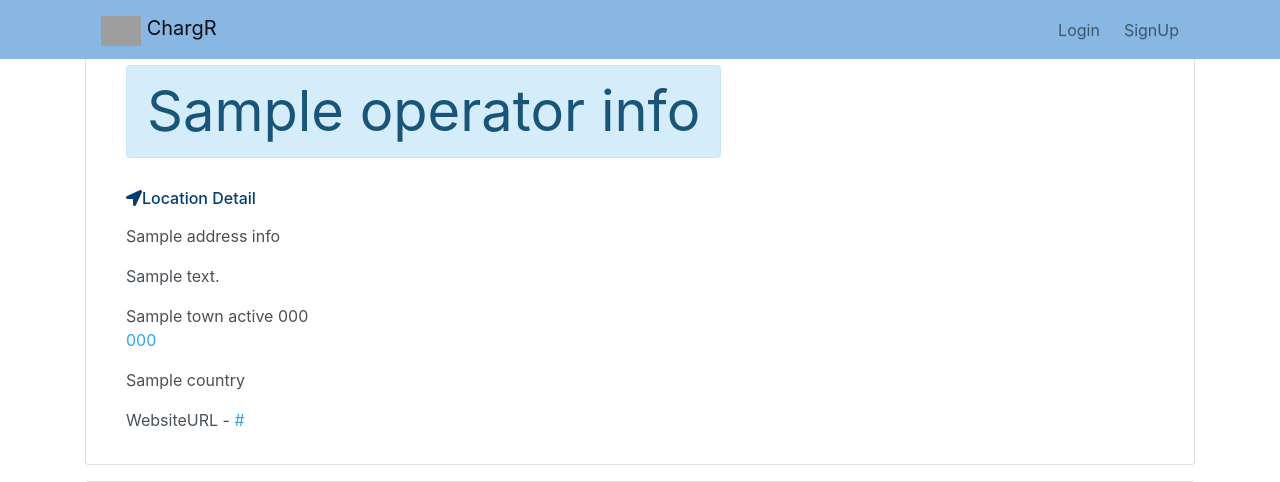
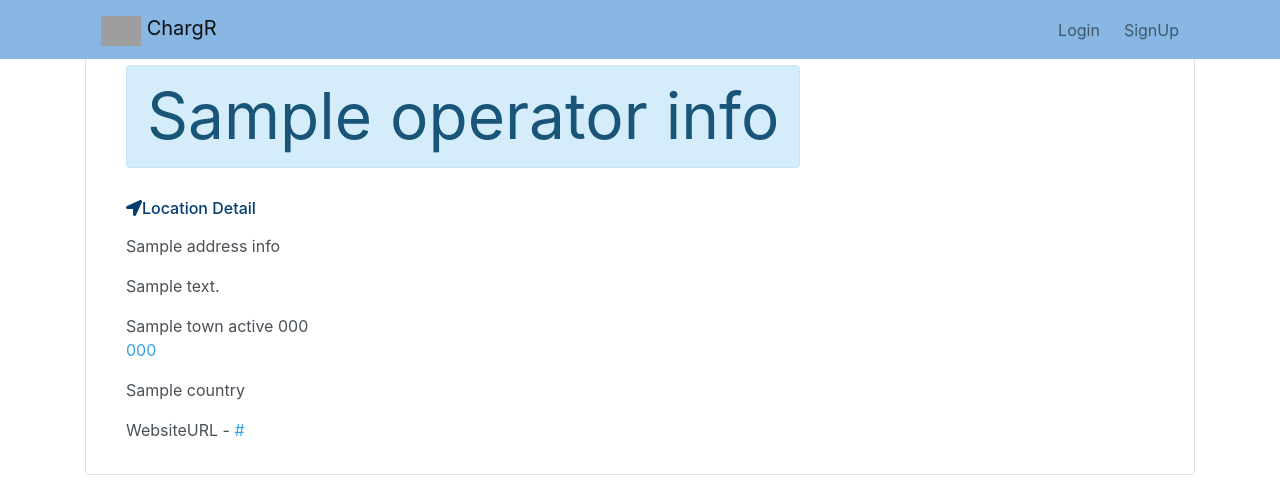
Before and after one commit to SpringBoardRepo/ChargR, a Flask app: page /station/detail/1 in a window 1280 px wide. Shown: the top 482 px of the page. Run offline with Flask 2, Linux system fonts and the light colour scheme; tables that the repository leaves empty hold one stand-in row (values such as "Sample post"); a database or web service that is not in the repository returns one stand-in record (values such as "Sample title"); data that the repository does not hold is empty; some libraries are stand-ins or nearby versions; grey boxes are pictures that could not be loaded.

Commit message:
change in font size

```diff
--- a/app.py
+++ b/app.py
@@ -20,7 +20,8 @@ app.config["MAP_BOX_API_KEY"] = os.environ.get(
     'MAP_BOX_API_KEY', MAP_BOX_API_KEY)
 
 
-app.config["SQLALCHEMY_DATABASE_URI"] = os.environ.get('DATABASE_URL').replace(
+app.config["SQLALCHEMY_DATABASE_URI"] = os.environ.get(
+    'DATABASE_URL').replace(
         "postgres://", "postgresql://", 1)
 app.config["SQLALCHEMY_TRACK_MODIFICATIONS"] = False
 app.config['SQLALCHEMY_ECHO'] = True
--- a/templates/details.html
+++ b/templates/details.html
@@ -3,7 +3,7 @@
   {% for d in data %}
     <div class="card text-left mt-5">
         <ul>
-            <h6 class="card-title mt-3 display-4 alert alert-primary d-inline-flex bg-gradient"><b>{{d.OperatorInfo.Title}}</b></h6>
+            <h6 class="card-title mt-3 display-4 alert alert-primary d-inline-flex bg-gradient" style="font-size: 5vw;"><b>{{d.OperatorInfo.Title}}</b></h6>
             <h6 class="text-info"><i class="fas fa-location-arrow mt-3"></i>Location Detail</h6>
                 <p class="card-text">
                     <p>{{d.AddressInfo.Title}}</p>
```
